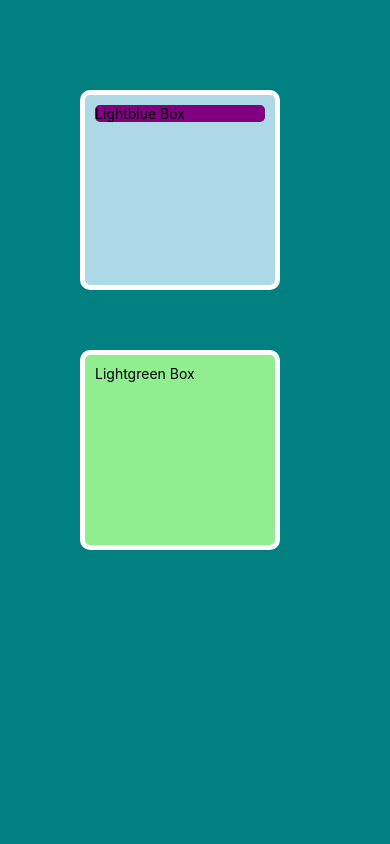
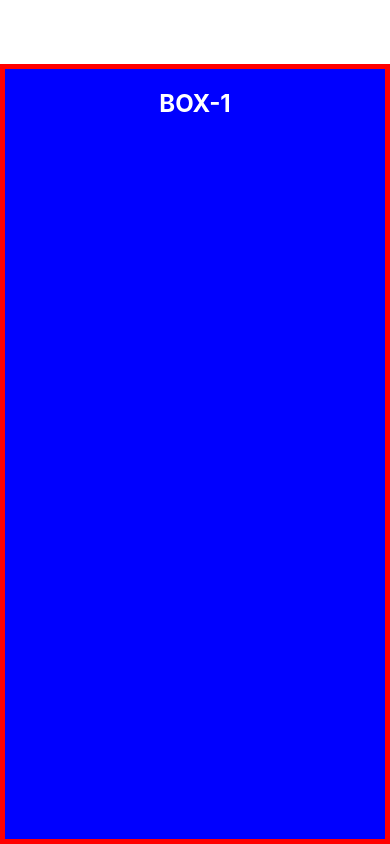
Before and after one commit to muazimmaqbool/React-Native-Tutorials, a React Native app: screen / in a window 390 px wide. Built offline with nearby package versions, Linux system fonts and the light colour scheme.

Commit message:
Flex laytout

```diff
--- a/App.js
+++ b/App.js
@@ -52,12 +52,13 @@ import I_ActivityIndicator from "./Core Components/I_ActivityIndicator";
 import J_Alert from "./Core Components/J_Alert";
 import Cc_styleSheet2 from "./Components/Cc_styleSheet2";
 
+
 const myImage = require("./assets/pic.jpg");
 const App = () => {
   return (
     <>
-      {/*also used for core components */}
-      <View style={{ flex: 1, backgroundColor: "teal", padding: 60 }}>
+      {/*also used for core components and components */}
+      {/* <View style={{ flex: 1, backgroundColor: "teal", padding: 60 }}> */}
 
         {/*Core Components */}
         {/* <A_View/> */}
@@ -71,7 +72,6 @@ const App = () => {
         {/* <I_ActivityIndicator/> */}
         {/* <J_Alert/> */}
 
-
         {/*custom components*/}
         {/* <Greet name="Muazim Maqbool" enroll="6655"/>
         <Greet name="Basit Mushtaq" enroll={"6593"}/>  */}
@@ -79,19 +79,20 @@ const App = () => {
         {/* <C_StyleSheet/> */}
         {/* <Cc_styleSheet2/> */}
         {/* <D_MultipleStyles/> */}
-        <E_BoxModel/>
+        {/* <E_BoxModel/> */}
         {/* <F_Shadows/> */}
         {/* <G_StyleInheritance/> */}
 
-      </View>
+      {/*closing view of core components and components */}
+      {/* </View> */}
 
       {/* this view used only when working with flexbox */}
-      {/* <View style={styles.container}> */}
+      <View style={styles.container}>
 
       {/*flexbox and flex property */}
       {/*we call this A_Flexbox multiple times to understand better (from lec-26 at 4:28) */}
-      {/* <A_FlexBox styleprop={{backgroundColor:"blue",flex:1}} children={"BOX-1"}/>
-      <A_FlexBox styleprop={{backgroundColor:"teal",flex:3}}>BOX-2</A_FlexBox>
+       <A_FlexBox styleprop={{backgroundColor:"blue",flex:1}} children={"BOX-1"}/>
+     {/* <A_FlexBox styleprop={{backgroundColor:"teal",flex:3}}>BOX-2</A_FlexBox>
       <A_FlexBox styleprop={{backgroundColor:"orange",}}>BOX-3</A_FlexBox>
       <A_FlexBox styleprop={{backgroundColor:"pink"}}>BOX-4</A_FlexBox>
       <A_FlexBox styleprop={{backgroundColor:"green"}}>BOX-5</A_FlexBox>
@@ -180,7 +181,9 @@ const App = () => {
       <H_Relative_Absolute_layout styleprop={{ backgroundColor: "purple" }}>
         Box-6
       </H_Relative_Absolute_layout> */}
-      {/* </View> */}
+
+       {/*closing View of flexbox */}
+      </View>
 
       {/*comment out Above code when working in Dynamic Ui folder, Lists folder, */}
       {/* <DimensionsAPI/> */}
--- a/Components/A_Greet.js
+++ b/Components/A_Greet.js
@@ -3,7 +3,7 @@ import { View, Text } from "react-native";
 const Greet = ({ name ,enroll}) => {
   return (
     <View>
-      <Text>Aslamualikum, {name}</Text>
+      <Text>Aslamualikum: {name}</Text>
       <Text>Your Enroll is:{enroll}</Text>
     </View>
   );
--- a/Components/F_Shadows.js
+++ b/Components/F_Shadows.js
@@ -19,7 +19,7 @@ const F_Shadows = () => {
     the shadowColor is the only property that work both on android and ios
     */
   return (
-    <View>
+    <View >
     <View style={[styles.box, styles.lightblueBg, styles.boxShadow]}>
       <Text style={{ borderRadius: 5, backgroundColor: "purple" }}>
         Lightblue Box
@@ -60,7 +60,7 @@ const styles = StyleSheet.create({
     },
     //this will make box-shadow to work on android as well
     androidShadow:{
-        elevation:15,
+        elevation:35,
     }
   });
 export default F_Shadows
--- a/Components/G_StyleInheritance.js
+++ b/Components/G_StyleInheritance.js
@@ -5,7 +5,7 @@ const G_StyleInheritance = () => {
   /*
     ->Style Inheritance: React Native Styling Inheritance is limited as compared to styling Inheritance in CSS
 
-    NOTE: Styling Inheritance from View to Text/other didn't work
+    NOTE: Styling Inheritance from View to Text/others didn't work
     NOTE: Styling Inheritance from Text to Text works
     (see notebook for proper concept)
 
@@ -32,7 +32,7 @@ const styles = StyleSheet.create({
     padding: 25,
     backgroundColor: "black",
     //color: "white",
-    //color:"white" will not apply on text which is inside view on which darkMode style object is used
+    //color:"white" will not apply on text which is inside view on which darkModeText style object is used
     //so to change color of text apply seperate styling to it
   },
   //applied to text which is inside View, works fine
--- a/Core Components/C_Image.js
+++ b/Core Components/C_Image.js
@@ -1,14 +1,16 @@
 import { View,Image, Text} from "react-native";
 const myImage=require("../assets/pic.jpg")
+//or import myImage from "../assets/pic.jpg";
+
 const C_Image = () => {
   return (
-    <>
+
      <View>
         <Image source={myImage} style={{width:300,height:250}}/>
         <Text>below image is fetched from online</Text>
         <Image source={{uri:"https://picsum.photos/200"}} style={{width:300,height:300}} />
      </View>
-    </>
+
   )
 };
 
--- a/Core Components/D_ScrollView.js
+++ b/Core Components/D_ScrollView.js
@@ -3,7 +3,9 @@ const myImage = require("../assets/pic.jpg");
 const D_ScrollView = () => {
   return (
     <View>
-        <ScrollView>
+      {/*above View here is optional as we have View also in app.js*/}
+        <ScrollView >
+        {/* <ScrollView showsVerticalScrollIndicator={false}: removes scroll line which appears on right side */}
       <Image source={myImage} style={{ width: 250, height: 250 }} />
       <Text style={{ padding: 5 }}>
         Marigolds are famed ornamentals known for their vibrant daisy-like
@@ -34,9 +36,9 @@ const D_ScrollView = () => {
 export default D_ScrollView;
 /*
  ScrollView:
-    ->Enables us to scroll to the screen to see ful content when the content is too big
+    ->Enables us to scroll to the screen to see full content when the content is too big
     to be fit inside the screen size by default we can't scroll
-    ->ScrollView comp. wraps the scroll functionality
+    ->ScrollView component wraps the scroll functionality
     ->scrollView requires a bounded height to function properly
-    ->Nest scrollView inside View by this way its bounded by the height of of its parent i.e view in this case
+    ->Nest scrollView inside View by this way its bounded by the height of its parent i.e view in this case
 */
--- a/Core Components/E_Button.js
+++ b/Core Components/E_Button.js
@@ -16,7 +16,7 @@ const E_Button = () => {
       <Button
         title="I'm Working"
         color="black"
-        onPress={() => console.log("You make me workling")}
+        onPress={() => console.log("You make me working")}
         disabled={false}
       />
     </View>
@@ -26,7 +26,7 @@ const E_Button = () => {
 export default E_Button;
 /*
 Button: used to trigger an action
-Note-> button layout is showing differently on ios and android (we can customize it later so it will be displayed same in both)
+Note-> button layout is showing differently on ios and android (we can customize it later so that it will be displayed same in both)
 Important:
 ->Button props:
   1) title="" : title prop is used to display button text
--- a/Core Components/G_Modal.js
+++ b/Core Components/G_Modal.js
@@ -43,6 +43,7 @@ const G_Modal = () => {
           />
         </View>
       </Modal>
+
     </View>
   );
 };
--- a/Core Components/H_Statusbar.js
+++ b/Core Components/H_Statusbar.js
@@ -14,7 +14,7 @@ const H_Statusbar = () => {
   return (
     <View>
       <StatusBar
-        backgroundColor={"skyblue"} //only works on Android
+        backgroundColor={"#2563d5"} //only works on Android
         barStyle={"light-content"} // try: defult, dark-content also
         /*Note: default is white in android and black in ios
                 dark-content: dark color in both
--- a/Core Components/J_Alert.js
+++ b/Core Components/J_Alert.js
@@ -19,7 +19,7 @@ const J_Alert = () => {
         title="Alert Two"
         onPress={() => Alert.alert("Alert Title", "This is Alert Body")}
       />
-      {/*Alert with buttons, in android only 3 buttons are allowed inside Alert and ios any number of button are allowed inside alert */}
+      {/*Alert with buttons, in android only 3 buttons are allowed inside Alert and in ios any number of button are allowed inside alert */}
       <Button
         title="Alert Three"
         onPress={() =>
@@ -32,12 +32,12 @@ const J_Alert = () => {
               text: "Ok",
               onPress: () => console.log("You clicked Ok "),
             },
-            //this will be shown in android
+            // this will be shown in android
             // {
             //     text:"New",
             //     onPress:()=>console.log("You clicked New ")
             // },
-            //this won't be shown in android but in IOS this will be shown
+            // this won't be shown in android but in IOS this will be shown
             // {
             //     text:"New2",
             //     onPress:()=>console.log("You clicked New ")
```
